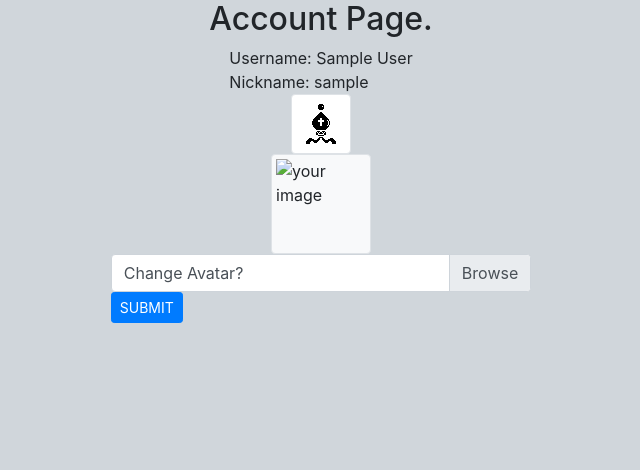
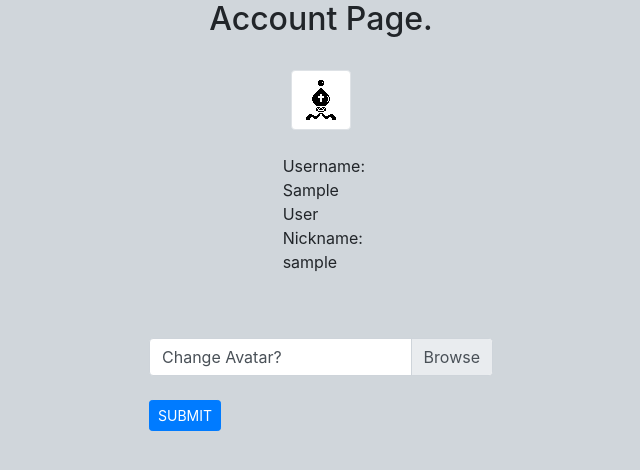
Before and after one commit to dhdorr/cs431, a PHP site: page /finalProj/final/account.php in a window 1280 px wide. Shown: the part 76-546 px from the top of the page, without its empty margins (319-959 px from the left). Run offline with PHP 8.4, Linux system fonts and the light colour scheme; the visitor is signed in with stand-in values (Sample User, id 1).

Commit message:
Update account.php
changed layout

```diff
--- a/finalProj/final/account.php
+++ b/finalProj/final/account.php
@@ -12,13 +12,13 @@
       <div class="row justify-content-center">
         <h2>Account Page.</h2>
       </div>
+
+      <div class="row">
+      </br>
+      </div>
+
       <div class="row justify-content-center">
-        <?php
-          echo "Username: ".$_SESSION['uName']."</br>";
-          echo "Nickname: ".$_SESSION['uNickname']."</br>";
-        ?>
-      </div>
-      <div class="row justify-content-center">
+
           <img src="images/<?php if (!isset($_SESSION['uAvatar']) || strlen($_SESSION['uAvatar']) < 3) {
                                     echo "myBishop.png";
                                   }
@@ -26,16 +26,41 @@
                                     echo $_SESSION['uAvatar'];
                                   }
                             ?>" class="img-thumbnail" alt="logo" >
+
       </div>
+
+      <div class="row">
+      </br>
+      </div>
+
       <div class="row justify-content-center">
-        <img class="img-thumbnail bg-light" id="blah" src="#" alt="your image" width=100 height=100>
+        <div class="col-1">
+          <?php
+            echo "<p>Username: ".$_SESSION['uName']."</br>"."Nickname: ".$_SESSION['uNickname']."</br></p>";
+          ?>
         </div>
+      </div>
+
+      <div class="row">
+      </br>
+      </div>
+
+
+
+      <div class="row">
+      </br>
+      </div>
+
       <div class="row justify-content-center">
         <form class="form-change-avatar" action="includes/avatar.inc.php" method="post" enctype="multipart/form-data">
           <div class="custom-file">
 
             <input type="file" class="custom-file-input" name="uploadfile" onchange="readURL(this);">
             <label class="custom-file-label" for="customFile">Change Avatar?</label>
+
+            <div class="row">
+            </br>
+            </div>
 
             <button type='submit' name='avatarSubmit' class='btn btn-primary btn-sm'> SUBMIT </button>
 
@@ -49,7 +74,7 @@
           var reader = new FileReader();
 
           reader.onload = function(e) {
-            $('#blah').attr('src', e.target.result);
+            //$('#blah').attr('src', e.target.result);
           }
 
           reader.readAsDataURL(input.files[0]);
```
Lines whose indentation alone changed are shown as unchanged.
